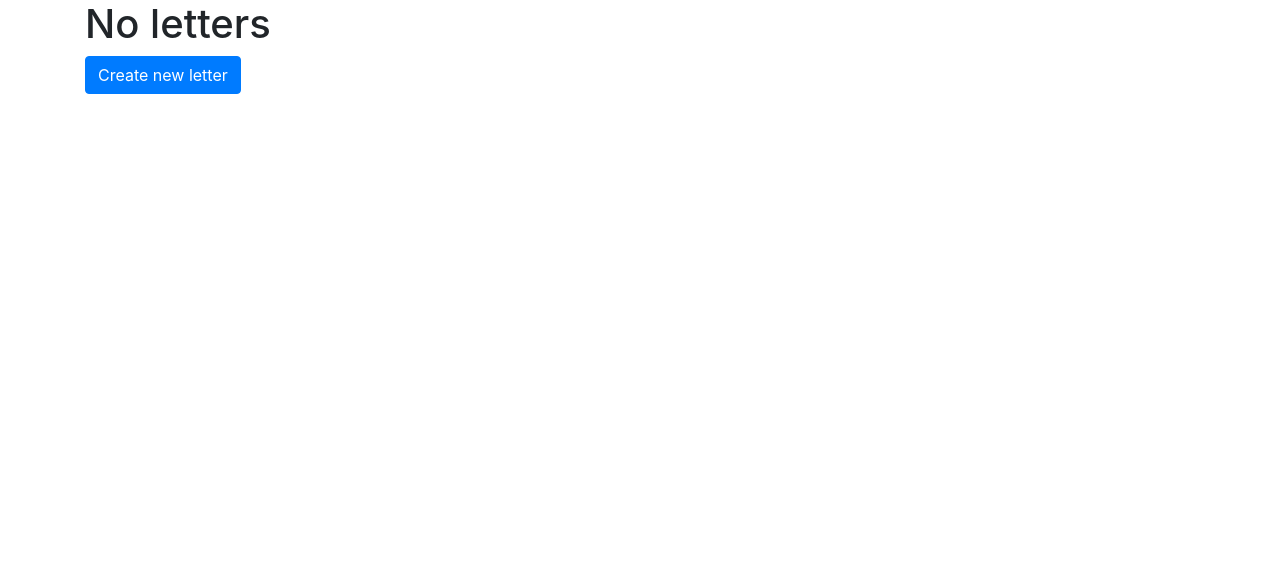
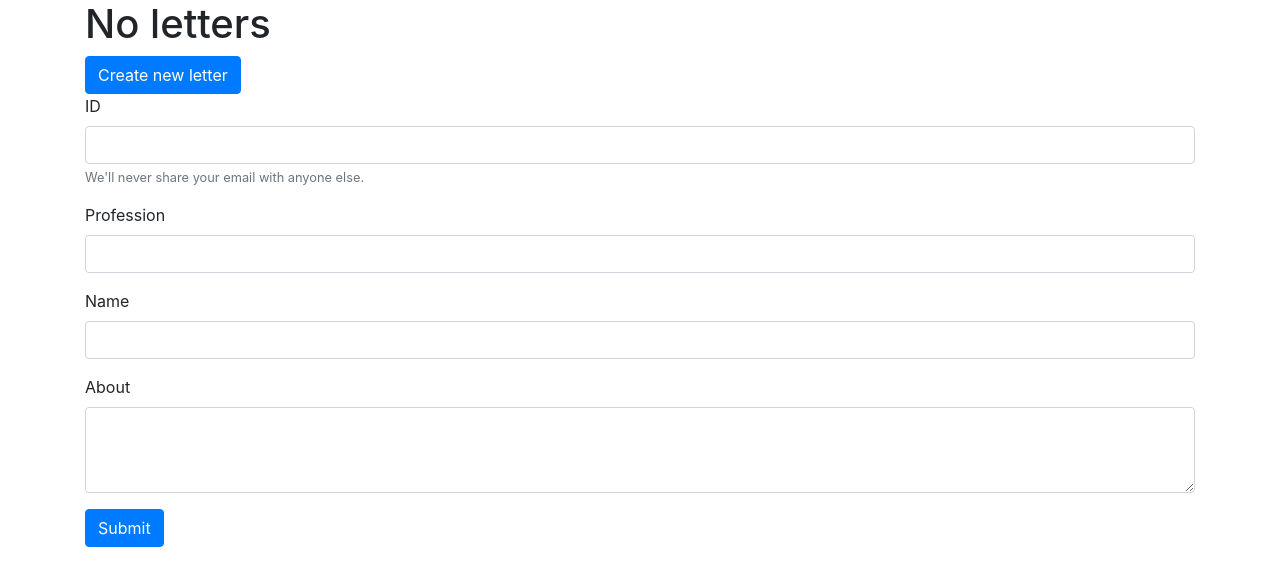
Before and after one commit to Anton267/test-cover-letter, an Angular app: page / in a window 1280 px wide. Shown: the top 586 px of the page. Built offline with nearby package versions, Linux system fonts and the light colour scheme.

Commit message:
add form template

```diff
--- a/src/app/cover-letter/cover-letter.component.html
+++ b/src/app/cover-letter/cover-letter.component.html
@@ -2,3 +2,29 @@
     <h1>No letters</h1>
     <button type="button" class="btn btn-primary">Create new letter</button>
 </div>
+<div class="container">
+    <form>
+        <div class="form-group">
+            <label for="exampleInputEmail1">ID</label>
+            <input type="email" class="form-control" id="exampleInputEmail1" aria-describedby="emailHelp">
+            <small id="emailHelp" class="form-text text-muted">We'll never share your email with anyone else.</small>
+        </div>
+        <div class="form-group">
+            <label for="exampleInputPassword1">Profession</label>
+            <input type="password" class="form-control" id="exampleInputPassword1">
+        </div>
+        <div class="form-group">
+            <label for="exampleInputPassword1">Name</label>
+            <input type="password" class="form-control" id="exampleInputPassword1">
+        </div>
+        <div class="form-group">
+            <label for="exampleFormControlTextarea1">About</label>
+            <textarea class="form-control" id="exampleFormControlTextarea1" rows="3"></textarea>
+          </div>
+        <!-- <div class="form-group form-check">
+            <input type="checkbox" class="form-check-input" id="exampleCheck1">
+            <label class="form-check-label" for="exampleCheck1">Check me out</label>
+        </div> -->
+        <button type="submit" class="btn btn-primary">Submit</button>
+    </form>
+</div>
```
